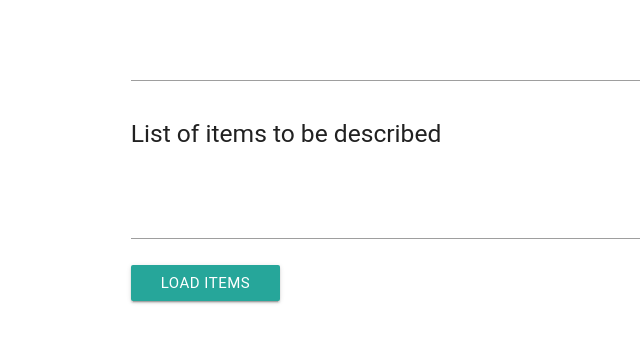
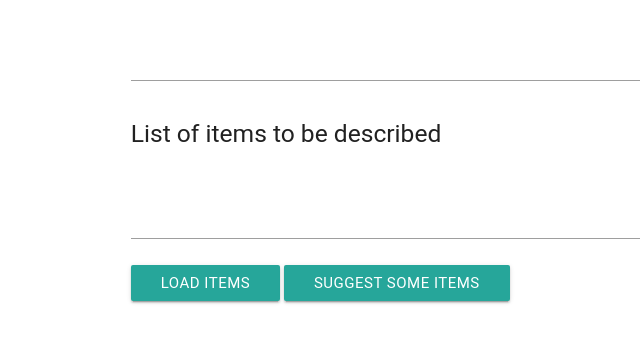
Before and after one commit to wikimedia/labs-tools-weapon-of-mass-description, a Flask app: page / in a window 1280 px wide. Shown: the part 246-587 px from the top of the page, without its empty margins (50-690 px from the left). Run offline with Flask 2, Linux system fonts and the light colour scheme; the visitor is signed in with stand-in values (Sample User, id 1); parts of the project's set-up code (start-up, migrations or seed data) failed here and were passed over; some web fonts are replaced.

Commit message:
Suggest items
willtest

```diff
--- a/src/templates/tool.html
+++ b/src/templates/tool.html
@@ -19,6 +19,7 @@
 								<h5>List of items to be described</h5>
 								<textarea id="items" class="materialize-textarea" rows="15" cols="80"></textarea>
 								<button onclick="fillItems()" class="btn wafes-effect wafes-light" type="button" id="search">Load items</button>
+								<button type="button" class="btn wafes-effect wafes-light" onclick="suggestItems()">Suggest some items</button>
             </div>
         </form>
     </div>
--- a/static/tool.js
+++ b/static/tool.js
@@ -77,6 +77,20 @@ function fillItems() {
 	}
 }
 
+function suggestItems() {
+	var wiki = $('#langs').val() + 'wiki';
+	var url = 'https://tools.wmflabs.org/weapon-of-mass-description/api-suggestitems?wiki=' + wiki;
+	$.getJSON(url, function (data) {
+		var items = data.items;
+		$('#items').val("");
+		var itemstr = "";
+		for (var i = 0; i < items.length; i++) {
+			itemstr += items[i] + "\n";
+		}
+		$('#items').val(itemstr);
+	})
+}
+
 
 $( document ).ready(function() {
 	$.getJSON('https://tools.wmflabs.org/weapon-of-mass-description/api-langs', function (data) {
```
